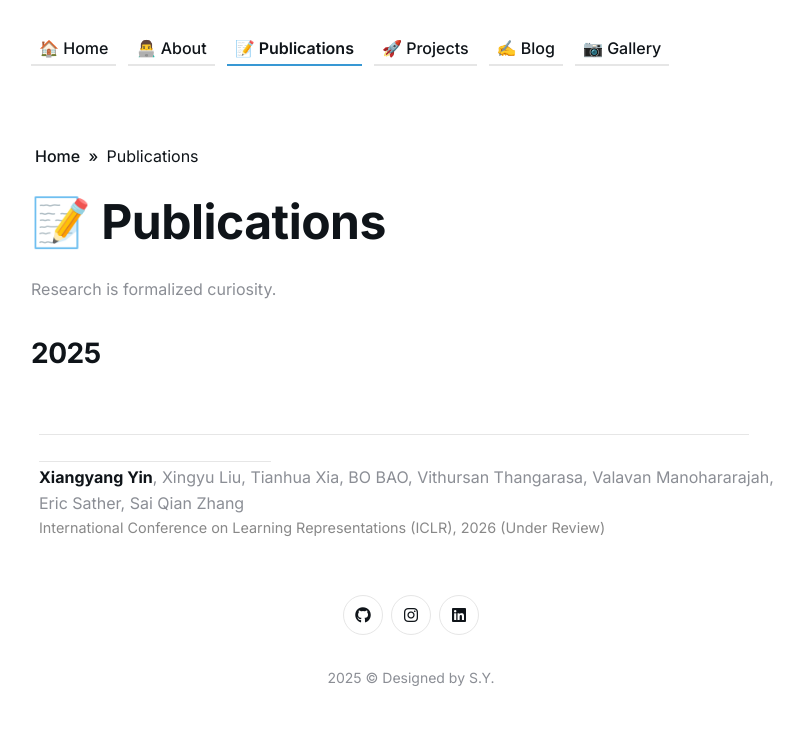
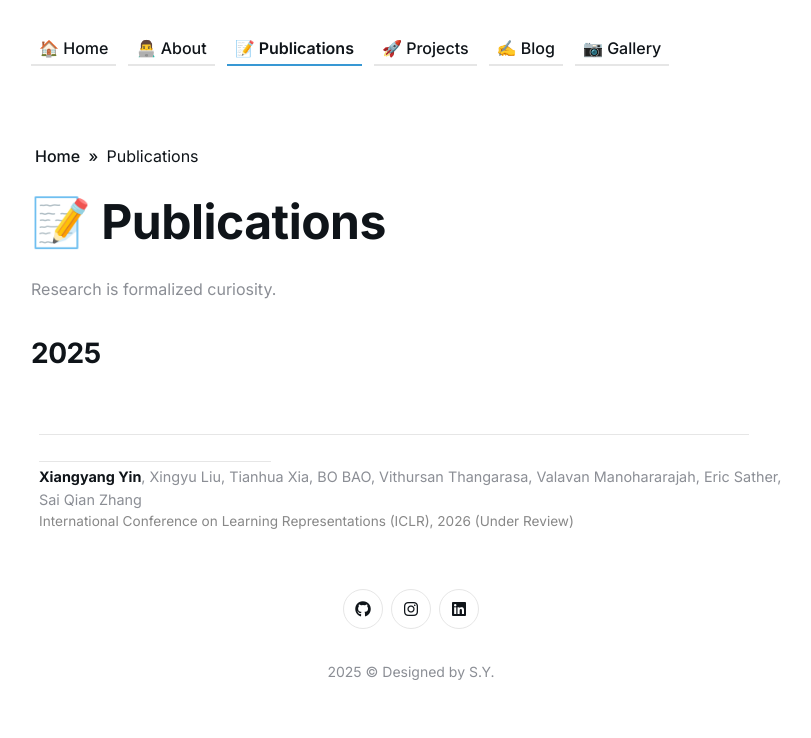
Before and after one commit to shawnyin128/shawnyin128.github.io, a Jekyll site: the page built from _pages/publication.md, in a window 1280 px wide. Shown: the part 320-1058 px from the top of the page, without its empty margins (229-1040 px from the left). Built offline with Jekyll 4.4.1, drawn with Linux system fonts in a browser that asks for light colours.

```diff
--- a/_includes/main.scss
+++ b/_includes/main.scss
@@ -182,12 +182,12 @@
 }
 
 .publication-authors {
-  font-size: 1.0rem;
+  font-size: 0.9rem;
   //color: #555;
   //margin-bottom: 0.25rem;
 }
 
 .publication-conference {
-  font-size: 0.9rem;
+  font-size: 0.85rem;
   color: #888;
 }
```
